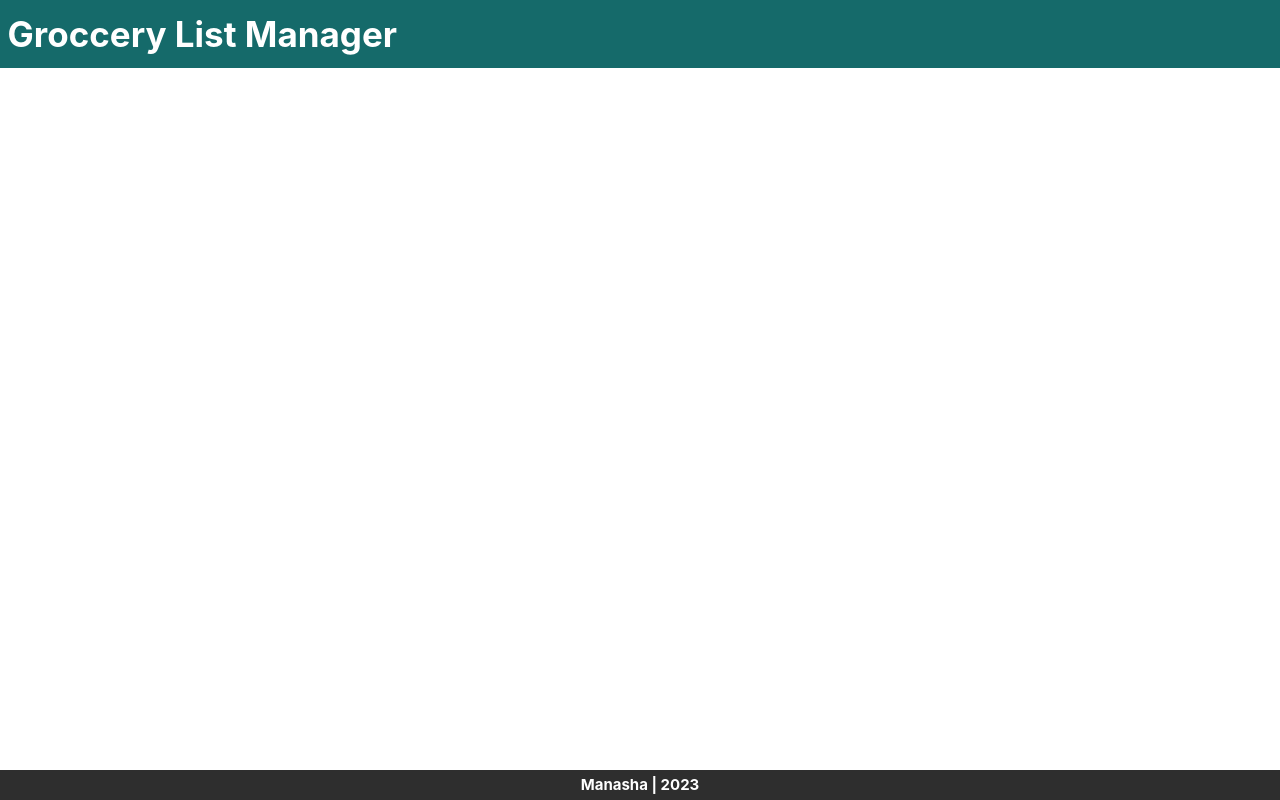
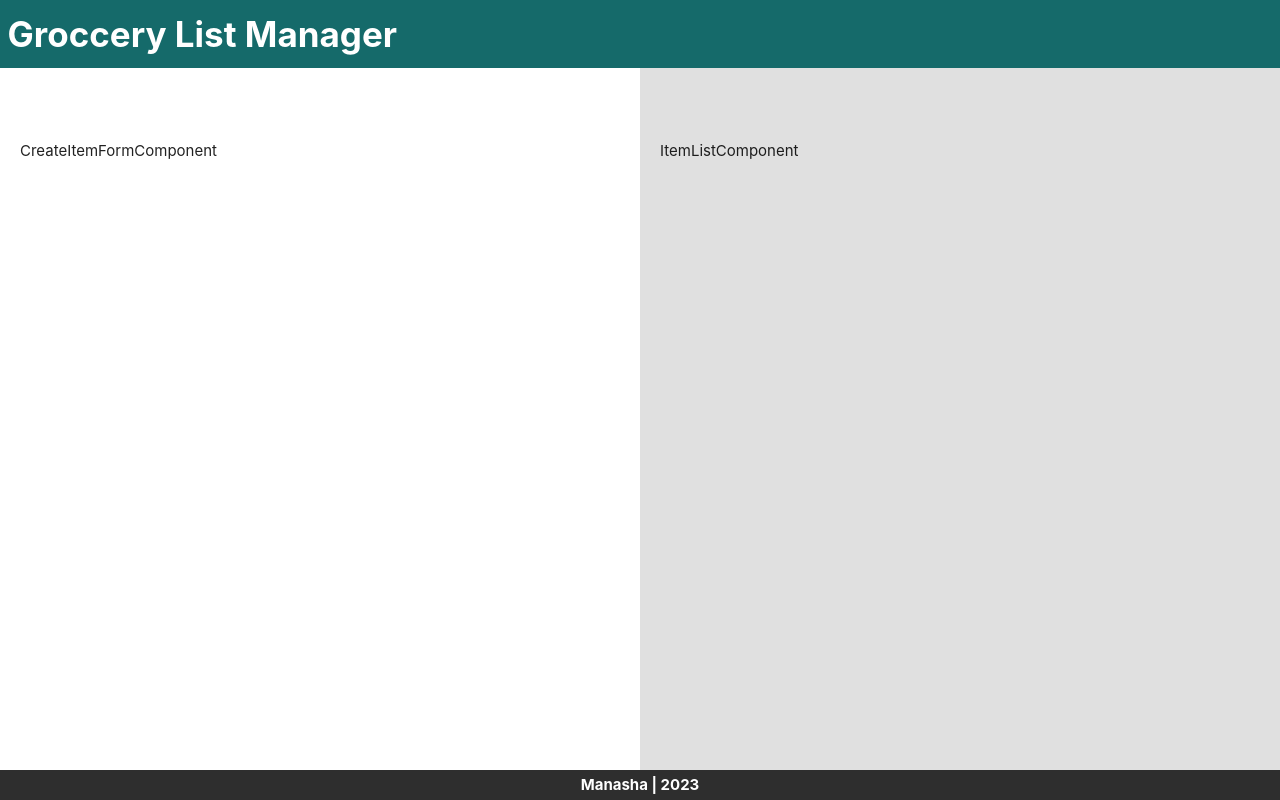
Before and after one commit to mhperera/PF_GroceryListManagerApp, a React (Create React App) app: page / in a window 1280 px wide. Built offline with nearby package versions, Linux system fonts and the light colour scheme.

Commit message:
Added content, create item form and item list components

```diff
--- a/src/App.js
+++ b/src/App.js
@@ -3,14 +3,14 @@ import 'materialize-css/dist/css/materialize.min.css'
 
 import HeaderComponent from './HeaderComponent';
 import FooterComponent from './FooterComponent';
+import ContentComponent from './ContentComponent';
 
 function App() {
   return (
     <div className="App">
-      <header className="App-header">
         <HeaderComponent />
+        <ContentComponent />
         <FooterComponent />
-      </header>
     </div>
   );
 }
--- /dev/null
+++ b/src/ContentComponent.js
@@ -0,0 +1,20 @@
+import React from 'react'
+import CreateItemFormComponent from './CreateItemFormComponent'
+import ItemListComponent from './ItemListComponent'
+
+const ContentComponent = () => {
+  return (
+    <div className="content valign-wrapper">
+        <div className="row w-100">
+            <div className="col s6 p-0">
+                <CreateItemFormComponent />
+            </div>
+            <div className="col s6 p-0">
+                <ItemListComponent />
+            </div>
+        </div>
+    </div>
+  )
+}
+
+export default ContentComponent
--- /dev/null
+++ b/src/CreateItemFormComponent.js
@@ -0,0 +1,9 @@
+import React from 'react'
+
+const CreateItemFormComponent = () => {
+  return (
+    <div className='w-100 vh-100 CreateItemFormComponent'>CreateItemFormComponent</div>
+  )
+}
+
+export default CreateItemFormComponent
--- /dev/null
+++ b/src/ItemListComponent.js
@@ -0,0 +1,9 @@
+import React from 'react'
+
+const ItemListComponent = () => {
+  return (
+    <div className="w-100 grey lighten-2 vh-100 ItemListComponent">ItemListComponent</div>
+  )
+}
+
+export default ItemListComponent
--- a/src/index.css
+++ b/src/index.css
@@ -18,6 +18,14 @@ body {
   background-color: #156A6A;
   color: #fff;
   padding: 0.5rem 0.5rem;
+  position: fixed;
+  top: 0;
+  left: 0;
+  right: 0;
+}
+
+.content{
+  height: 100vh;
 }
 
 .footer{
@@ -32,3 +40,20 @@ body {
   left: 0;
   right: 0;
 }
+
+.CreateItemFormComponent, .ItemListComponent{
+  padding: 150px 20px;
+}
+
+
+.w-100{
+  width: 100%;
+}
+
+.vh-100{
+  height: 100vh;
+}
+
+.p-0{
+  padding: 0 !important;
+}
```
